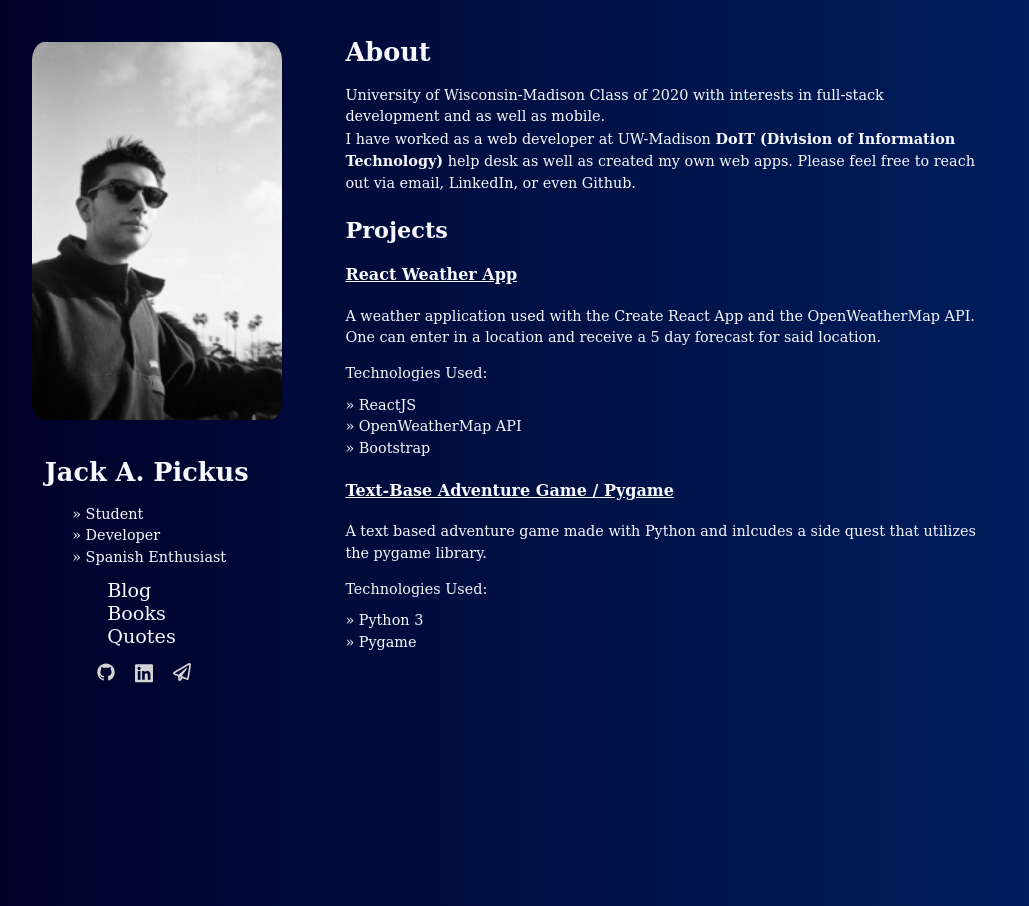
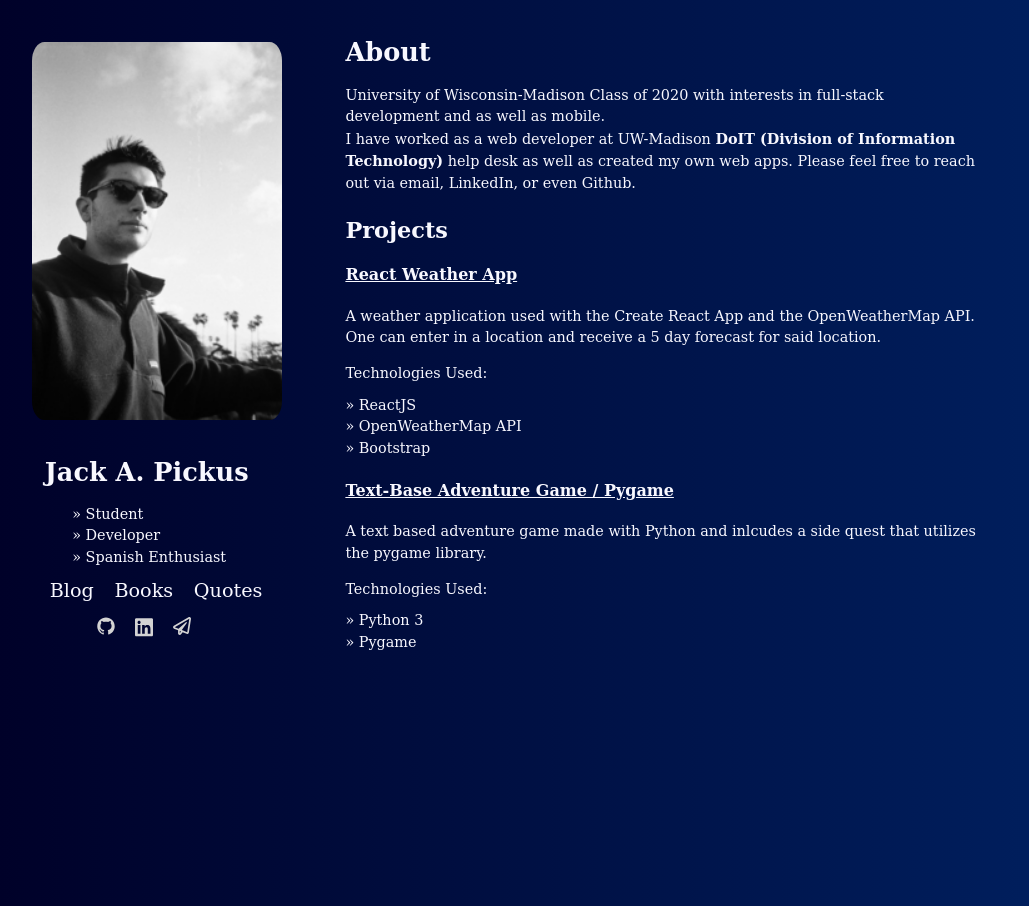
Before and after one commit to jackpickus/jackpickus.github.io, a Jekyll site: the page built from index.html, in a window 1280 px wide. Shown: the whole page, without its empty margins (39-1068 px from the left). Built offline with Jekyll 4.4.1, drawn with Linux system fonts in a browser that asks for light colours.

Commit message:
Changed header links

```diff
--- a/_includes/header.html
+++ b/_includes/header.html
@@ -7,9 +7,11 @@
         <li>Developer</li>
         <li>Spanish Enthusiast</li>
     </ul>
-    <a href="{{ "/blog" | prepend: site.baseurl }}" class="link">Blog</a>
-    <a href="{{ "/books" | prepend: site.baseurl }}" class="link">Books</a>
-    <a href="{{ "/quotes" | prepend: site.baseurl }}" class="link">Quotes</a>
+    <div>
+        <a href="{{ "/blog" | prepend: site.baseurl }}" class="link">Blog</a>
+        <a href="{{ "/books" | prepend: site.baseurl }}" class="link">Books</a>
+        <a href="{{ "/quotes" | prepend: site.baseurl }}" class="link">Quotes</a>
+    </div>
 
     {% include social.html %}
 </header>
--- a/_sass/main.scss
+++ b/_sass/main.scss
@@ -75,7 +75,7 @@ blockquote cite {
 
 .link {
   font-size: 1.2rem;
-  margin-left: 75px;
+  margin-left: 7%;
 }
 
 #job {
```
Also changed, not shown: 6 other files.
